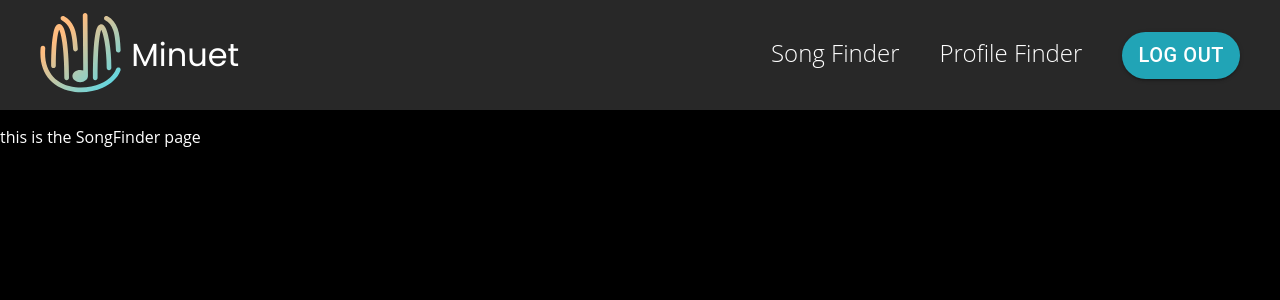
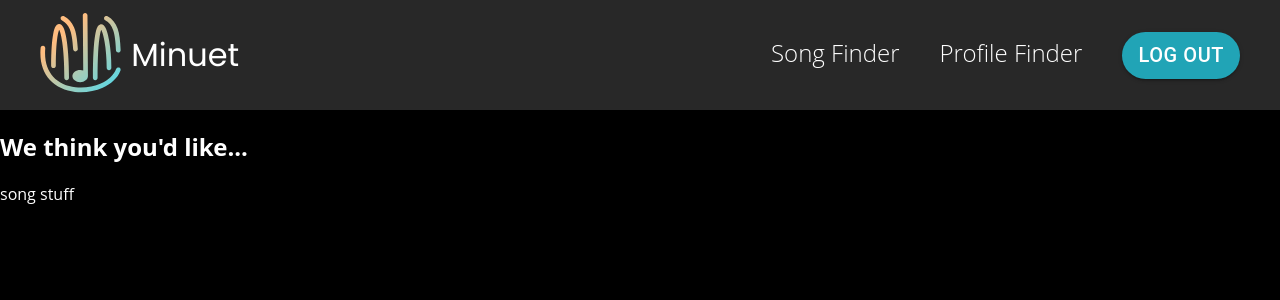
Before and after one commit to jakobreinwald/cs-130-project, a React (Create React App) app in the folder minuet/: page /song-finder in a window 1280 px wide. Shown: the top 300 px of the page. Built offline with nearby package versions, Linux system fonts and the light colour scheme.

Commit message:
create files for song finder page and components

```diff
--- /dev/null
+++ b/minuet/src/pages/songFinder.css
@@ -0,0 +1,4 @@
+.songFinder{
+    height: 100%;
+    width: 100%;
+}
--- a/minuet/src/pages/songFinder.js
+++ b/minuet/src/pages/songFinder.js
@@ -2,8 +2,13 @@ import React from 'react';
 
 function SongFinder() {
   return (
-    <div className="SongFinder">
-      <p>this is the SongFinder page</p>
+    <div className="songFinder">
+      <div className='songFinderContent'>
+        <h2> We think you'd like... </h2>
+        <div>
+          song stuff
+        </div>
+      </div>
     </div>
   );
 }
```
Also changed, not shown: minuet/src/components/finderImage.js (added, +14 -0 lines), minuet/src/components/finderImage.css (added).
